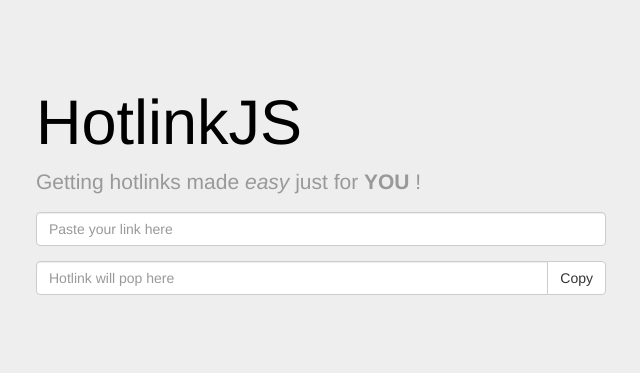
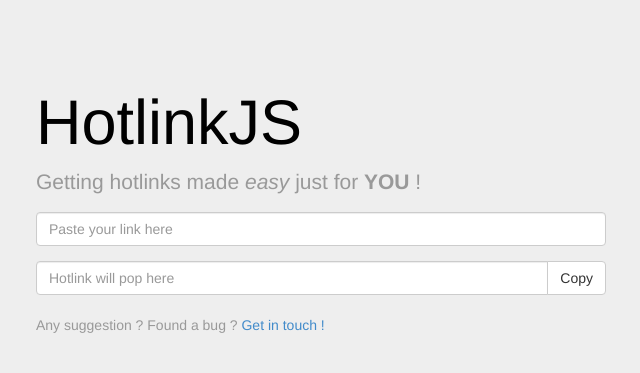
Before and after one commit to Git-Host/HotlinkJS, a plain HTML site: page index.html in a window 1280 px wide. Shown: the whole page, without its empty margins (319-959 px from the left). Drawn offline with Linux system fonts and the light colour scheme.

Commit message:
index> Added footer with contact infos

```diff
--- a/index.html
+++ b/index.html
@@ -4,6 +4,13 @@
         <link rel="stylesheet" type="text/css" href="vendor/css/normalize.css">
         <link rel="stylesheet" type="text/css" href="vendor/css/bootstrap.css">
         <style type="text/css">
+            .footer {
+                margin-top: 20px;
+            }
+            .footer p {
+                color: #999;
+                font-size: 1em;
+            }
         </style>
         <title>HotlinkJS</title>
     </head>
@@ -25,6 +32,11 @@
             <div class="alert alert-danger" id="message" style="display: none;">
                 <button type="button" class="close" data-dismiss="alert" aria-hidden="true"></button>
                 <strong>Fail !</strong> Your link doesn't appear to be valid.
+            </div>
+            <div class="footer">
+                <p>Any suggestion ? Found a bug ?
+                    <a href="mailto:mickael.allonneau@gmail.com" title="mickael.allonneau@gmail.com">Get in touch !</a>
+                </p>
             </div>
         </div>
 
```
